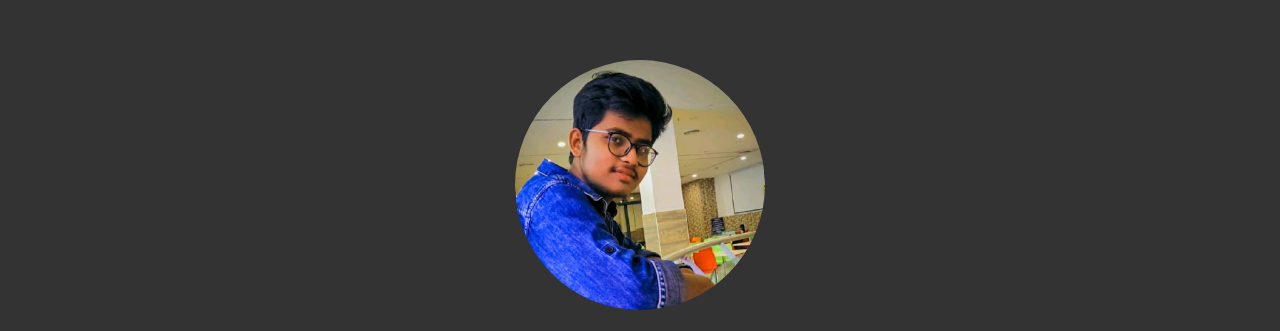
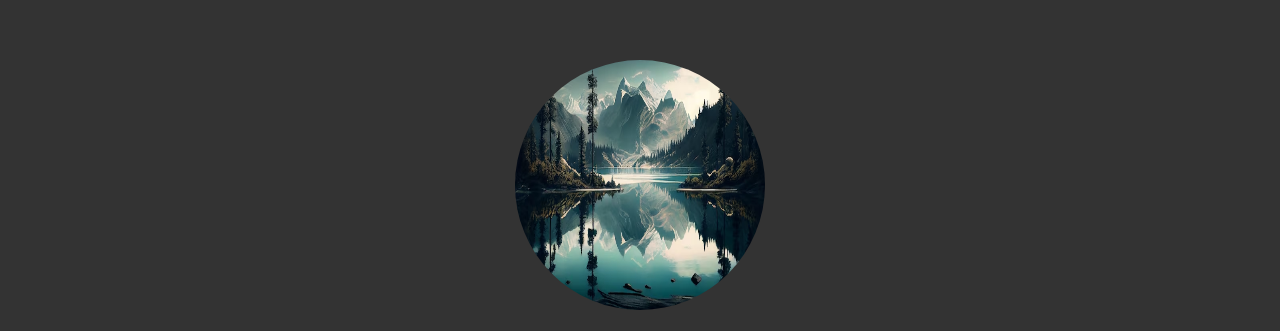
Before and after one commit to Mohammed-Azeem-Ahmed/Portfolio, a plain HTML site: page index.html in a window 1280 px wide. Shown: the top 331 px of the page. Drawn offline with Linux system fonts and the light colour scheme.

Commit message:
Update index.html

```diff
--- a/index.html
+++ b/index.html
@@ -11,7 +11,7 @@
 
     <header>
         <div class="container">
-            <img src="images/img.jpg" alt="Your Name Photo" class="profile-photo">
+            <img src="images/image.jpg" alt="Your Name Photo" class="profile-photo">
             <h1>Mohammed Azeem Ahmed</h1>
             <p>Programmer</p>
         </div>
```
